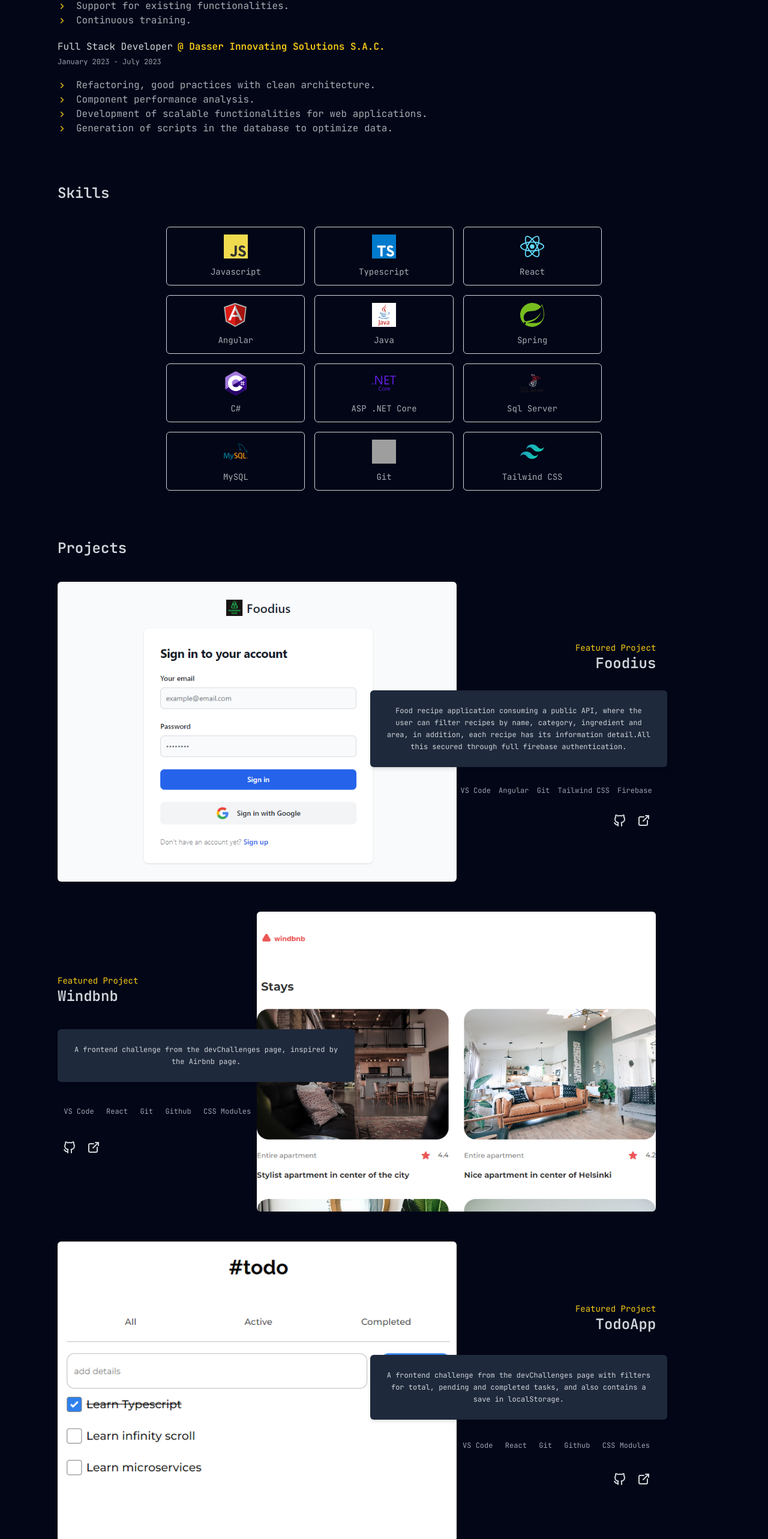
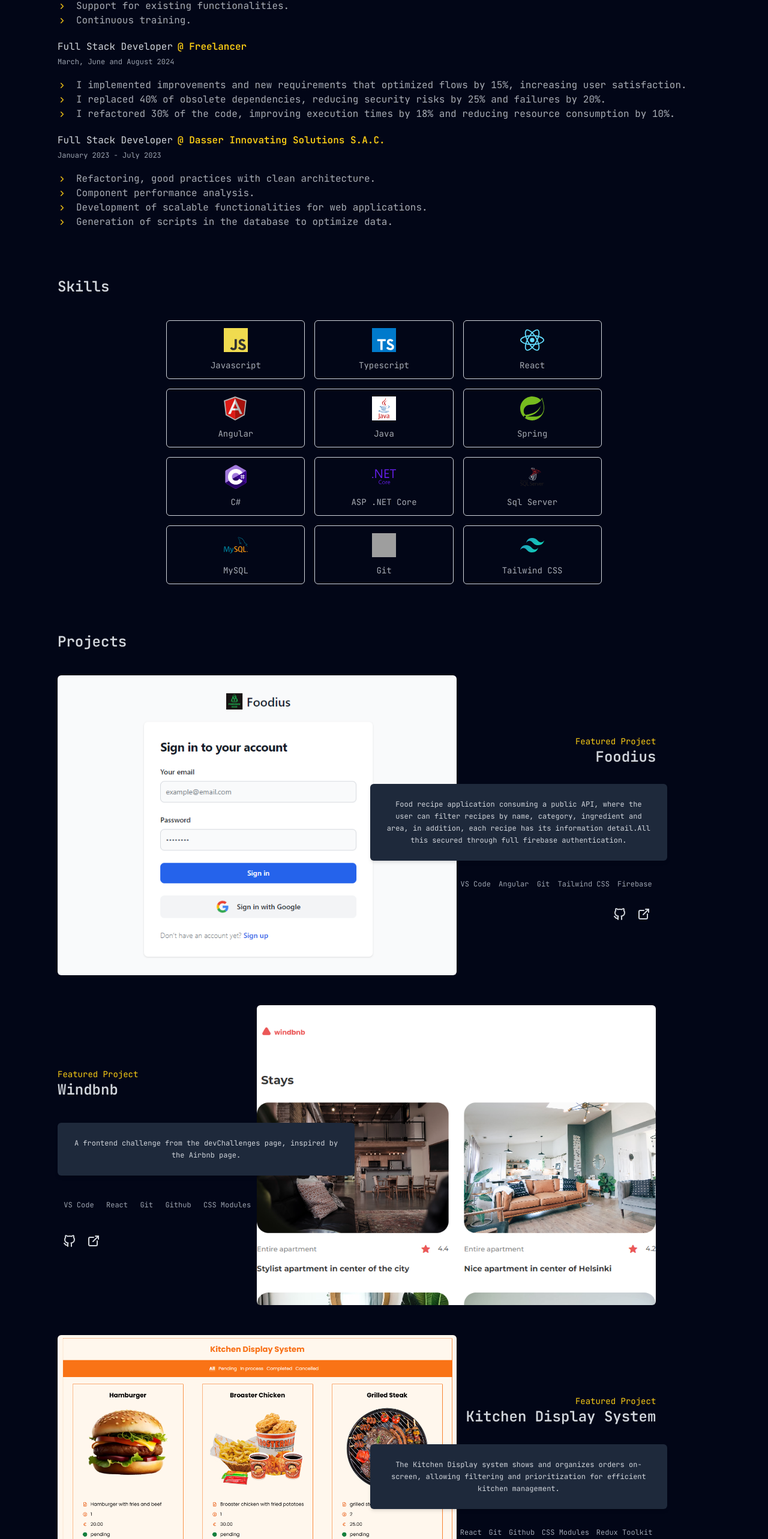
Before and after one commit to PatrickNv23/portfolio, a React (Vite) app: page / in a window 1280 px wide. Shown: the part 1186-3752 px from the top of the page at 60% size. Built offline with nearby package versions, Linux system fonts and the light colour scheme; grey boxes are pictures that could not be loaded.

Commit message:
[feat]: new CV, project and experience.

```diff
--- a/src/constants.ts
+++ b/src/constants.ts
@@ -12,6 +12,7 @@ import mysqlLogo from './assets/skills_icons/mysql.svg'
 import tailwindLogo from './assets/skills_icons/tailwindcss.svg'
 import foodiusScreenshot from './assets/screenshots/foodius_screenshot.webp';
 import windbnbScreenshot from './assets/screenshots/windbnb_screenshot.webp';
+import kitchenDisplaySystemScreenshot from './assets/screenshots/kitchendisplaysystem_screenshot.webp';
 import todoappScreenshot from './assets/screenshots/todoapp_screenshot.webp';
 import randomquoteScreenshot from './assets/screenshots/randomquote_screenshot.webp';
 import { Skill, ProjectData, ExperienceData, optionNavigation } from './types';
@@ -107,6 +108,21 @@ export const PROJECTS_DATA: Array<ProjectData> = [
     publicUrl: 'https://patricknv23windbnb.netlify.app'
   },
   {
+    imageUrl: kitchenDisplaySystemScreenshot,
+    title: 'Kitchen Display System',
+    description: 'The Kitchen Display system shows and organizes orders on-screen, allowing filtering and prioritization for efficient kitchen management.',
+    technologies: [
+      'React',
+      'Git',
+      'Github',
+      'CSS Modules',
+      'Redux Toolkit',
+      'Styled Components'
+    ],
+    githubUrl: 'https://github.com/PatrickNv23/kitchen-display-system-challenge',
+    publicUrl: 'https://patricknv23kitchendisplaysystem.netlify.app/'
+  },
+  {
     imageUrl: todoappScreenshot,
     title: 'TodoApp',
     description: 'A frontend challenge from the devChallenges page with filters for total, pending and completed tasks, and also contains a save in localStorage.',
@@ -150,6 +166,16 @@ export const EXPERIENCES: Array<ExperienceData> = [
   },
   {
     position: "Full Stack Developer",
+    company: "Freelancer",
+    dateRange: "March, June and August 2024",
+    responsabilities: [
+      "I implemented improvements and new requirements that optimized flows by 15%, increasing user satisfaction.",
+      "I replaced 40% of obsolete dependencies, reducing security risks by 25% and failures by 20%.",
+      "I refactored 30% of the code, improving execution times by 18% and reducing resource consumption by 10%.",
+    ]
+  },
+  {
+    position: "Full Stack Developer",
     company: "Dasser Innovating Solutions S.A.C.",
     dateRange: "January 2023 - July 2023",
     responsabilities: [
```
Also changed, not shown: src/assets/screenshots/kitchendisplaysystem_screenshot.webp (added), 1 other file (tests, documents, lock files or other folders).
